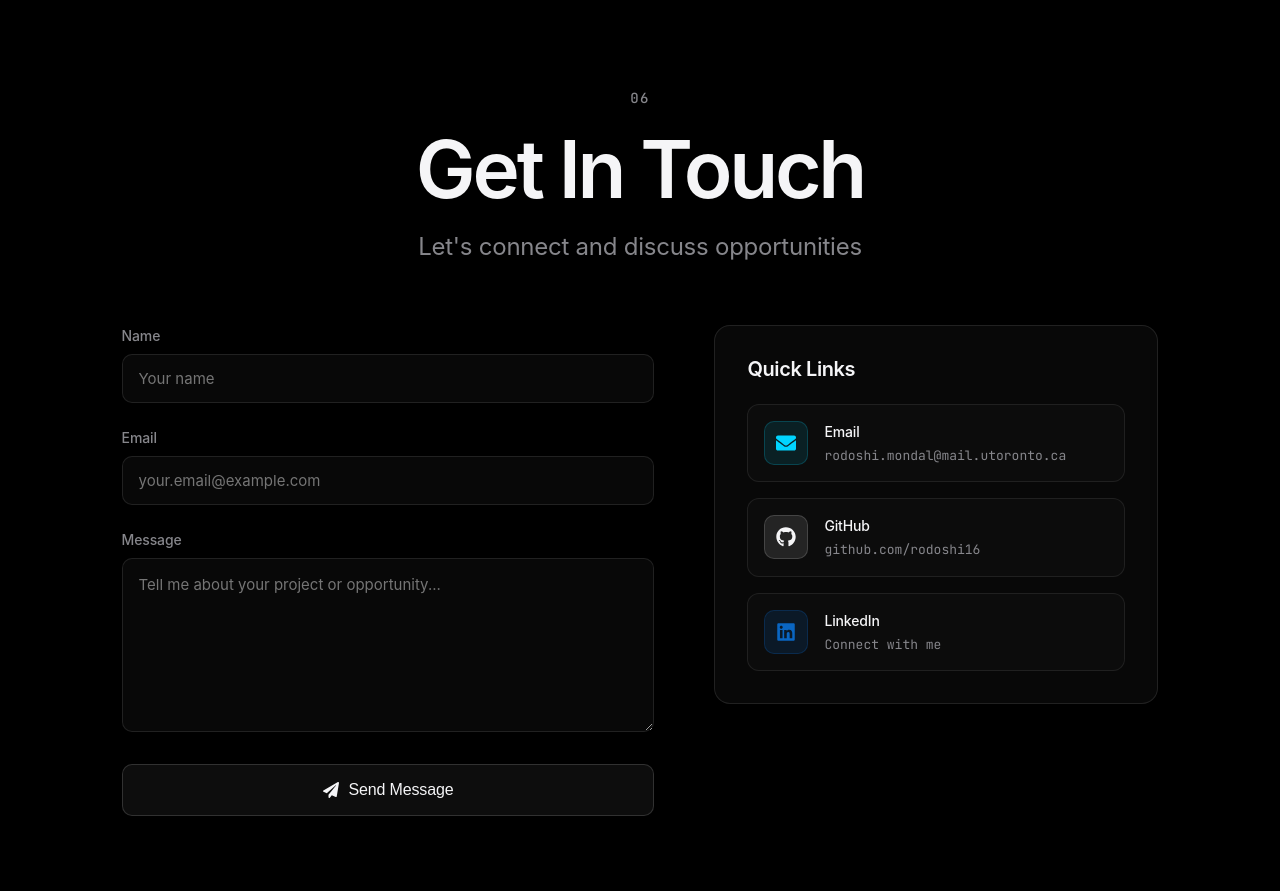
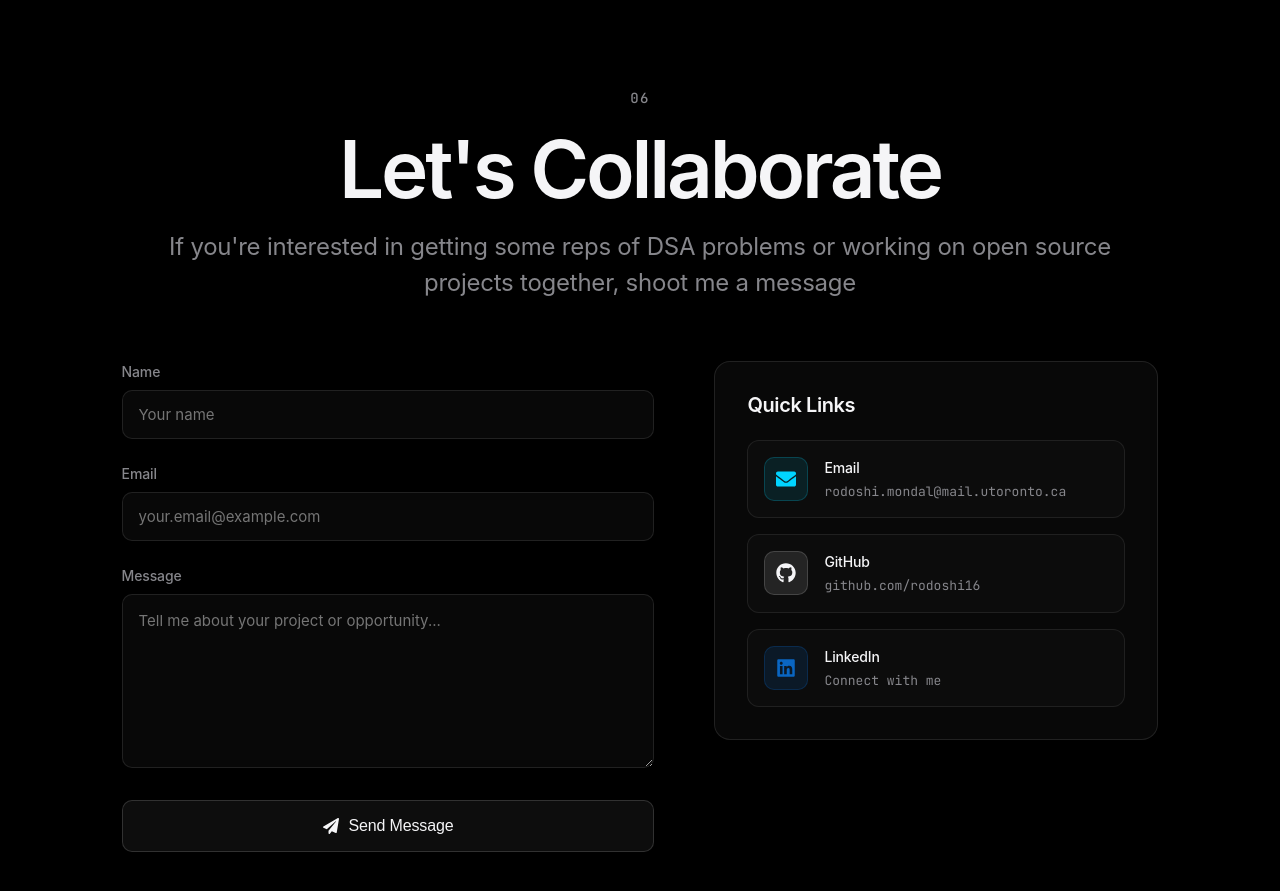
Before and after one commit to rodoshi16/portfolio, a React (Vite) app: page / in a window 1280 px wide. Shown: the part 5260-6151 px from the top of the page. Built offline with nearby package versions, Linux system fonts and the light colour scheme.

Commit message:
fixed header

```diff
--- a/src/components/DisengagementLogger.css
+++ b/src/components/DisengagementLogger.css
@@ -948,7 +948,6 @@
     gap: 60px;
   }
 
-
   .engineering-grid {
     grid-template-columns: 1fr;
   }
@@ -991,7 +990,4 @@
     grid-template-columns: 1fr;
   }
 
-  .engineering-grid {
-    grid-template-columns: 1fr;
-  }
 }
--- a/src/components/MiniMe.tsx
+++ b/src/components/MiniMe.tsx
@@ -32,8 +32,8 @@ export default function MiniMe() {
     <div className="mini-me-container">
       <div className="section-header">
         <div className="section-number">06</div>
-        <h2 className="section-title">Get In Touch</h2>
-        <p className="section-subtitle">Let's connect and discuss opportunities</p>
+        <h2 className="section-title">Let's Collaborate</h2>
+        <p className="section-subtitle">If you're interested in getting some reps of DSA problems or working on open source projects together, shoot me a message</p>
       </div>
 
       <div className="contact-wrapper">
```
